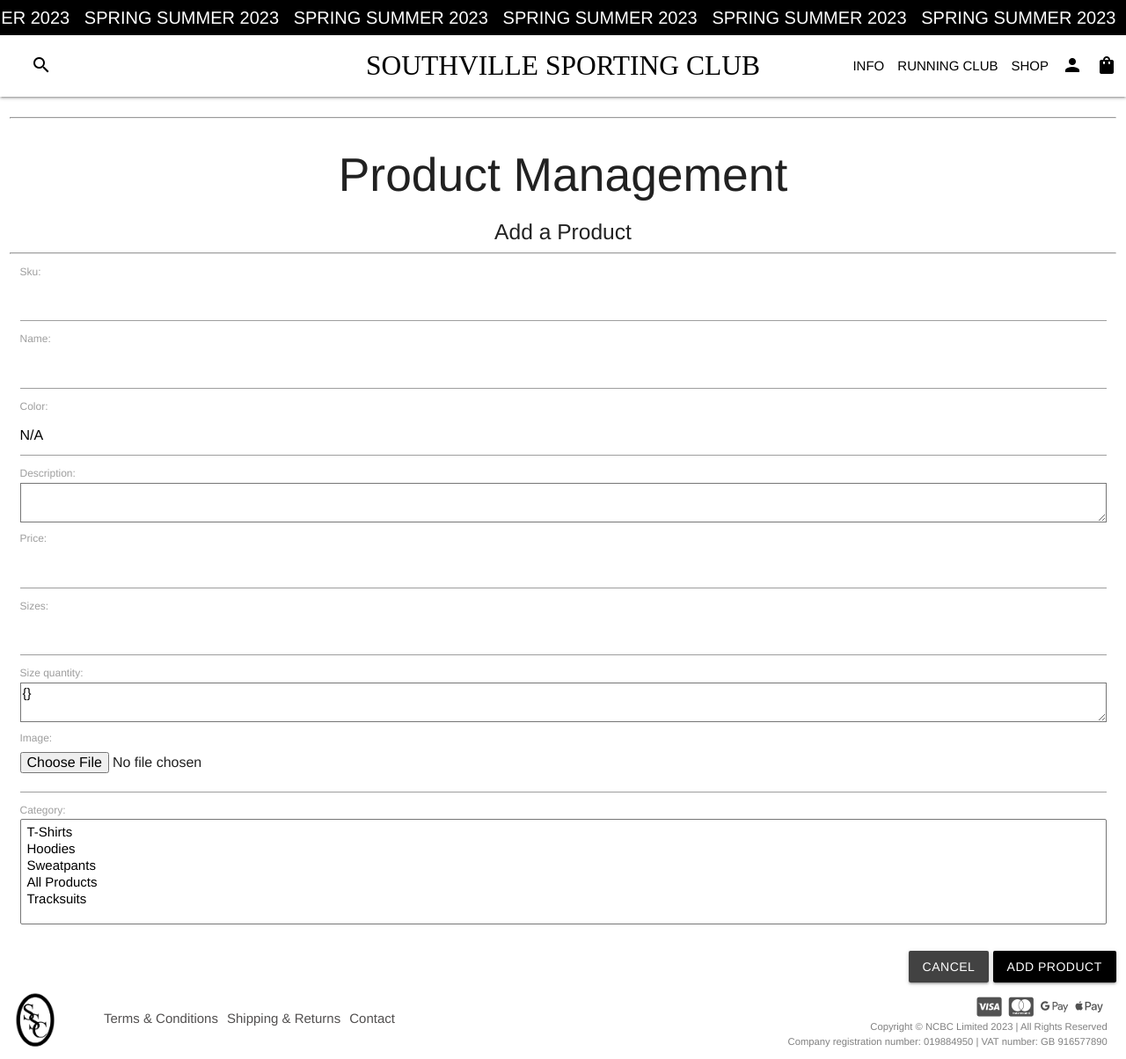
After one commit to nccadman19/southville-sporting-club, a Django app: page /products/add/ in a window 1280 px wide. The commit adds this page. Shown: the whole page at 88% size. Run offline with Django 4.2, Linux system fonts and the light colour scheme; data comes from the database, SQL or seed files in the repository; some libraries are stand-ins or nearby versions.

Commit message:
Product admin started - views, urls, forms and template created

```diff
--- /dev/null
+++ b/products/forms.py
@@ -0,0 +1,18 @@
+from django import forms
+from .models import Product, Category
+
+
+class ProductForm(forms.ModelForm):
+
+    class Meta:
+        model = Product
+        fields = '__all__'
+
+def __init__(self, *args, **kwargs):
+    super().__init__(*args, **kwargs)
+    categories = Category.objects.all()
+    friendly_names = [(c.id, c.friendly_name) for c in categories]
+
+    self.fields['category'].choices = friendly_names
+    for field_name, field in self.fields.items():  # Add parentheses to 'items'
+        field.widget.attrs['class'] = 'border-black rounded-0'
--- a/products/static/products/css/products.css
+++ b/products/static/products/css/products.css
@@ -247,6 +247,36 @@
     margin-top: 20px;
 }
 
+/* Add Product */
+
+#id_image {
+    background-color: transparent;
+    border: none;
+    border-bottom: 1px solid #9e9e9e;
+    padding: 5px 0 0 0 !important;
+    border-radius: 0;
+    outline: none;
+    height: 3rem;
+    width: 100%;
+    font-size: 16px;
+    margin: 0 0 8px 0;
+    -webkit-box-shadow: none;
+    box-shadow: none;
+    -webkit-box-sizing: content-box;
+    box-sizing: content-box;
+    -webkit-transition: border .3s, -webkit-box-shadow .3s;
+    transition: border .3s, -webkit-box-shadow .3s;
+    transition: box-shadow .3s, border .3s;
+    transition: box-shadow .3s, border .3s, -webkit-box-shadow .3s;
+}
+
+#id_category {
+    height: 8rem;
+    display: block;
+    border: 1px solid #767676;
+    margin-bottom: 2rem;
+}
+
 /* Media Queries */
 
 @media (max-width: 600px) {
--- /dev/null
+++ b/products/templates/products/add_product.html
@@ -0,0 +1,33 @@
+{% extends "base.html" %}
+{% load static %}
+
+{% block extra_css %}
+<link href="{% static 'products/css/products.css' %}" type="text/css" rel="stylesheet" media="screen,projection">
+{% endblock %}
+
+{% block content %}
+<section class="section no-pad-bot" id="index-banner">
+    <div class="container">
+        <div class="row center-align">
+            <div class="col s12">
+                <hr>
+                <h2 class="logo-font mb-4">Product Management</h2>
+                <h5 class="text-muted">Add a Product</h5>
+                <hr>
+            </div>
+        </div>
+        <div class="row">
+            <div class="col s12">
+                <form method="POST" action="{% url 'add_product' %}" class="col s12" enctype="multipart/form-data">
+                    {% csrf_token %}
+                    {{ form }}
+                    <div class="row right-align">
+                        <a class="btn grey darken-3" href="{% url 'products' %}">Cancel</a>
+                        <button class="btn black" type="submit">Add Product</button>
+                    </div>
+                </form>
+            </div>
+        </div>
+    </div>
+</section>
+{% endblock %}
--- a/products/urls.py
+++ b/products/urls.py
@@ -3,6 +3,7 @@ from . import views
 
 urlpatterns = [
     path('', views.product_list, name='products'),
-    path('<product_id>', views.product_detail, name='product_detail'),
+    path('<int:product_id>/', views.product_detail, name='product_detail'),
+    path('add/', views.add_product, name='add_product'),
     path('nothing-found/', views.nothing_found, name='nothing_found'),
 ]
--- a/products/views.py
+++ b/products/views.py
@@ -3,6 +3,9 @@ from django.contrib import messages
 from django.db.models import Q
 from .models import Product, Category
 from django.db.models.functions import Lower
+
+from .models import Product, Category
+from .forms import ProductForm
 
 synonyms = {
     "hoody": "hoodie",
@@ -78,3 +81,13 @@ def product_detail(request, product_id):
 
 def nothing_found(request):
     return render(request, 'products/nothing_found.html')
+
+def add_product(request):
+    """ Add a product to the store """
+    form = ProductForm()
+    template = 'products/add_product.html'
+    context = {
+        'form': form,
+    }
+
+    return render(request, template, context)
```
